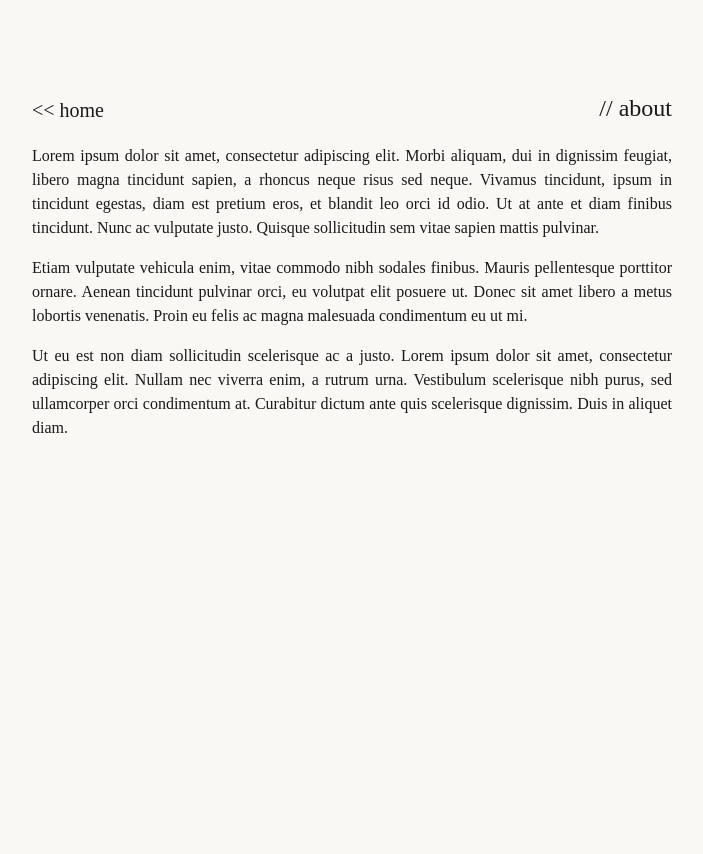
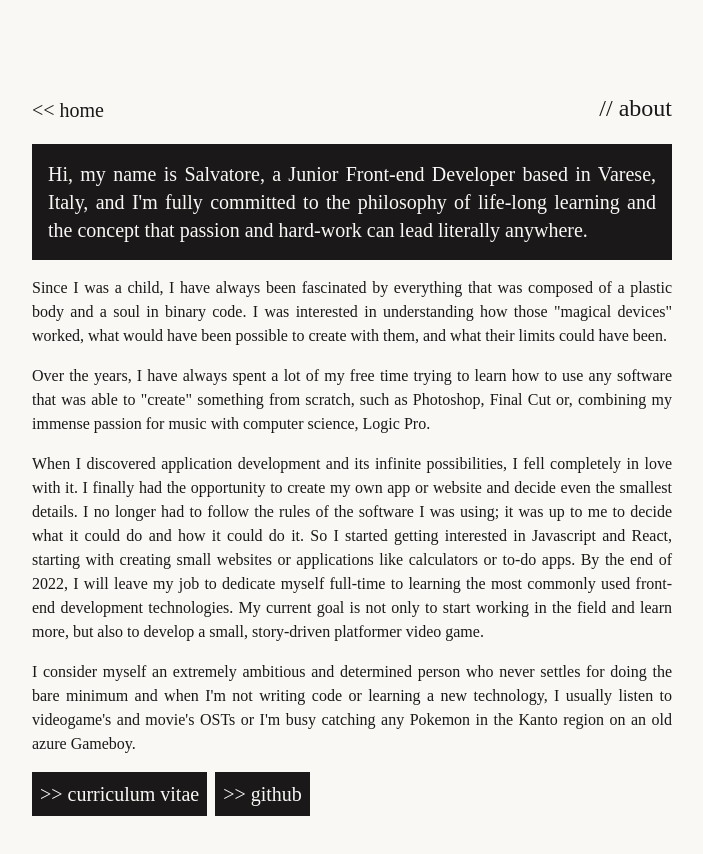
Before and after one commit to salvatorequagliariello/personal-website, a Next.js app: page /about in a window 1280 px wide. Shown: the top 854 px of the page, without its empty margins (288-991 px from the left). Before the commit the page ends 800 px from the top, so only its background shows below. Built offline with nearby package versions, Linux system fonts and the light colour scheme; what tailwindcss-animated would draw is missing.

Commit message:
add links in about section

```diff
--- a/app/(pages)/about/page.js
+++ b/app/(pages)/about/page.js
@@ -5,15 +5,27 @@ const About = () => {
         <div className="my-10 md:my-0 md:pb-24">
             <CustomNavigator pageName='about' path='/' pathName='home'/>
             <div className="text-justify text animate-fade-up animate-once animate-ease-out animate-normal animate-fill-forwards scroll-smooth">
-                <p>
-                    Lorem ipsum dolor sit amet, consectetur adipiscing elit. Morbi aliquam, dui in dignissim feugiat, libero magna tincidunt sapien, a rhoncus neque risus sed neque. Vivamus tincidunt, ipsum in tincidunt egestas, diam est pretium eros, et blandit leo orci id odio. Ut at ante et diam finibus tincidunt. Nunc ac vulputate justo. Quisque sollicitudin sem vitae sapien mattis pulvinar.
-                </p>
-                <p className="mt-4">
-                    Etiam vulputate vehicula enim, vitae commodo nibh sodales finibus. Mauris pellentesque porttitor ornare. Aenean tincidunt pulvinar orci, eu volutpat elit posuere ut. Donec sit amet libero a metus lobortis venenatis. Proin eu felis ac magna malesuada condimentum eu ut mi.
-                </p>
-                <p className="mt-4">
-                    Ut eu est non diam sollicitudin scelerisque ac a justo. Lorem ipsum dolor sit amet, consectetur adipiscing elit. Nullam nec viverra enim, a rutrum urna. Vestibulum scelerisque nibh purus, sed ullamcorper orci condimentum at. Curabitur dictum ante quis scelerisque dignissim. Duis in aliquet diam.
-                </p>
+                <div className="flex flex-col gap-4">
+                    <h2 className="text-xl bg-primary dark:bg-secondary text-secondary dark:text-primary p-4 font-light">
+                        Hi, my name is <span className="font-medium">Salvatore</span>, a Junior Front-end Developer based in Varese, Italy, and I'm <span className="font-medium">fully committed</span> to the philosophy of <span className="font-medium">life-long learning</span> and the concept that <span className="font-medium">passion</span> and <span className="font-medium">hard-work</span> can lead literally <span className="font-medium">anywhere</span>.
+                    </h2>
+                    <p>
+                        Since I was a child, I have always been fascinated by everything that was composed of a plastic body and a soul in binary code. I was interested in understanding how those "magical devices" worked, what would have been possible to create with them, and what their limits could have been.
+                    </p>
+                    <p>
+                        Over the years, I have always spent a lot of my free time trying to learn how to use any software that was able to "create" something from scratch, such as Photoshop, Final Cut or, combining my immense passion for music with computer science, Logic Pro.
+                    </p>
+                    <p>
+                        When I discovered application development and its infinite possibilities, I fell completely in love with it. I finally had the opportunity to create my own app or website and decide even the smallest details. I no longer had to follow the rules of the software I was using; it was up to me to decide what it could do and how it could do it. So I started getting interested in Javascript and React, starting with creating small websites or applications like calculators or to-do apps. By the end of 2022, I will leave my job to dedicate myself full-time to learning the most commonly used front-end development technologies. My current goal is not only to start working in the field and learn more, but also to develop a small, story-driven platformer video game.
+                    </p>
+                    <p>
+                        I consider myself an extremely ambitious and determined person who never settles for doing the bare minimum and when I'm not writing code or learning a new technology, I usually listen to videogame's and movie's OSTs or I'm busy catching any Pokemon in the Kanto region on an old azure Gameboy.
+                    </p>
+                    <div className="flex flex-col min-[348px]:flex-row gap-2">
+                        <a href="https://drive.google.com/file/d/1ucY3nbpH_PwTw0qq2NAI6HHSqvWIiJqy/view?usp=drive_link" target="_blank" rel="noopener noreferrer" className="w-max text-xl font-thin hov-txt bg-primary dark:bg-secondary text-secondary dark:text-primary p-2">&#62;&#62; curriculum vitae</a>
+                        <a href="https://github.com/salvatorequagliariello" target="_blank" rel="noopener noreferrer" className="w-max text-xl font-thin hov-txt bg-primary dark:bg-secondary text-secondary dark:text-primary p-2">&#62;&#62; github</a>
+                    </div>
+                </div>
             </div>
         </div>
     )
```
